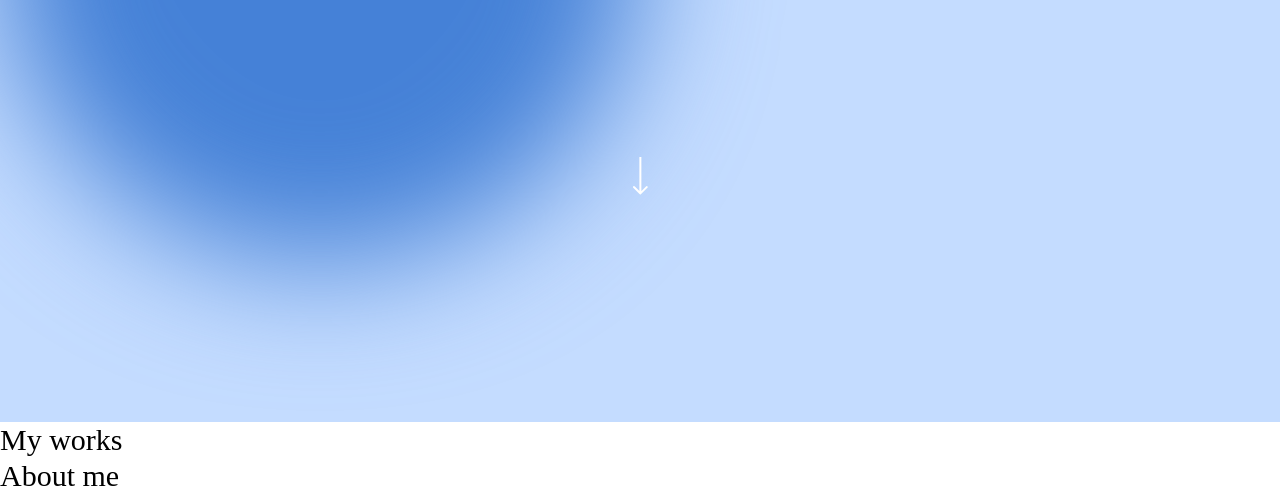
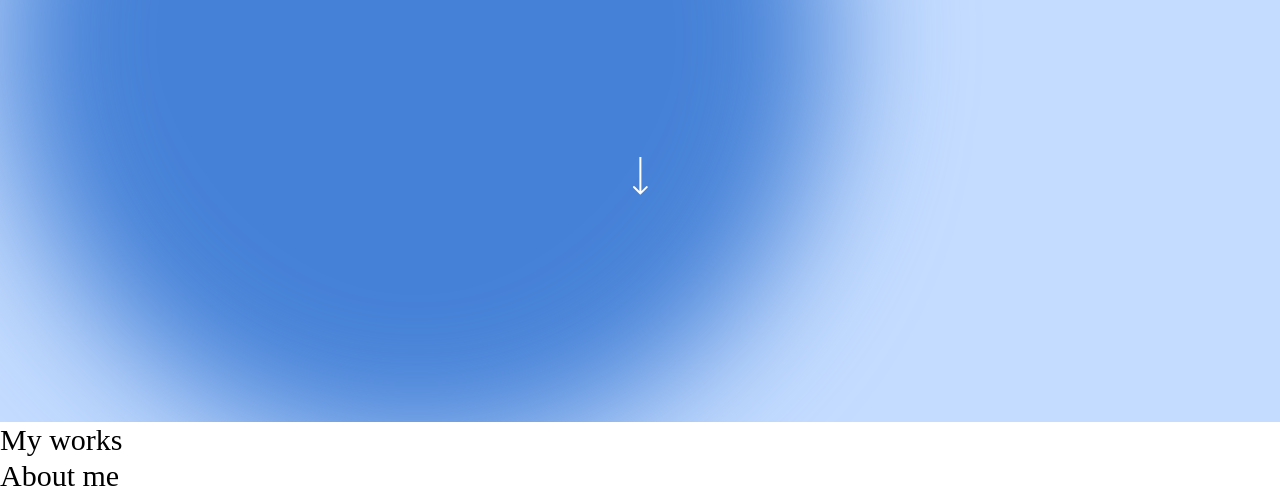
Before and after one commit to mn46/portfolio-tailwind, a website: page index.html in a window 1280 px wide. Shown: the part 442-936 px from the top of the page. Drawn offline with Linux system fonts and the light colour scheme; a web font is replaced by a local one.

Commit message:
Increase size of the blurry "follower"

```diff
--- a/index.html
+++ b/index.html
@@ -30,7 +30,7 @@
       >
         <div
           id="follower"
-          class="absolute top-0 left-0 will-change-transform w-[50vw] aspect-square rounded-full bg-dark-blue blur-3xl"
+          class="absolute top-0 left-0 will-change-transform w-[65vw] aspect-square rounded-full bg-dark-blue blur-3xl"
         ></div>
 
         <div class="z-10">
```
Also changed, not shown: src/output.css.
